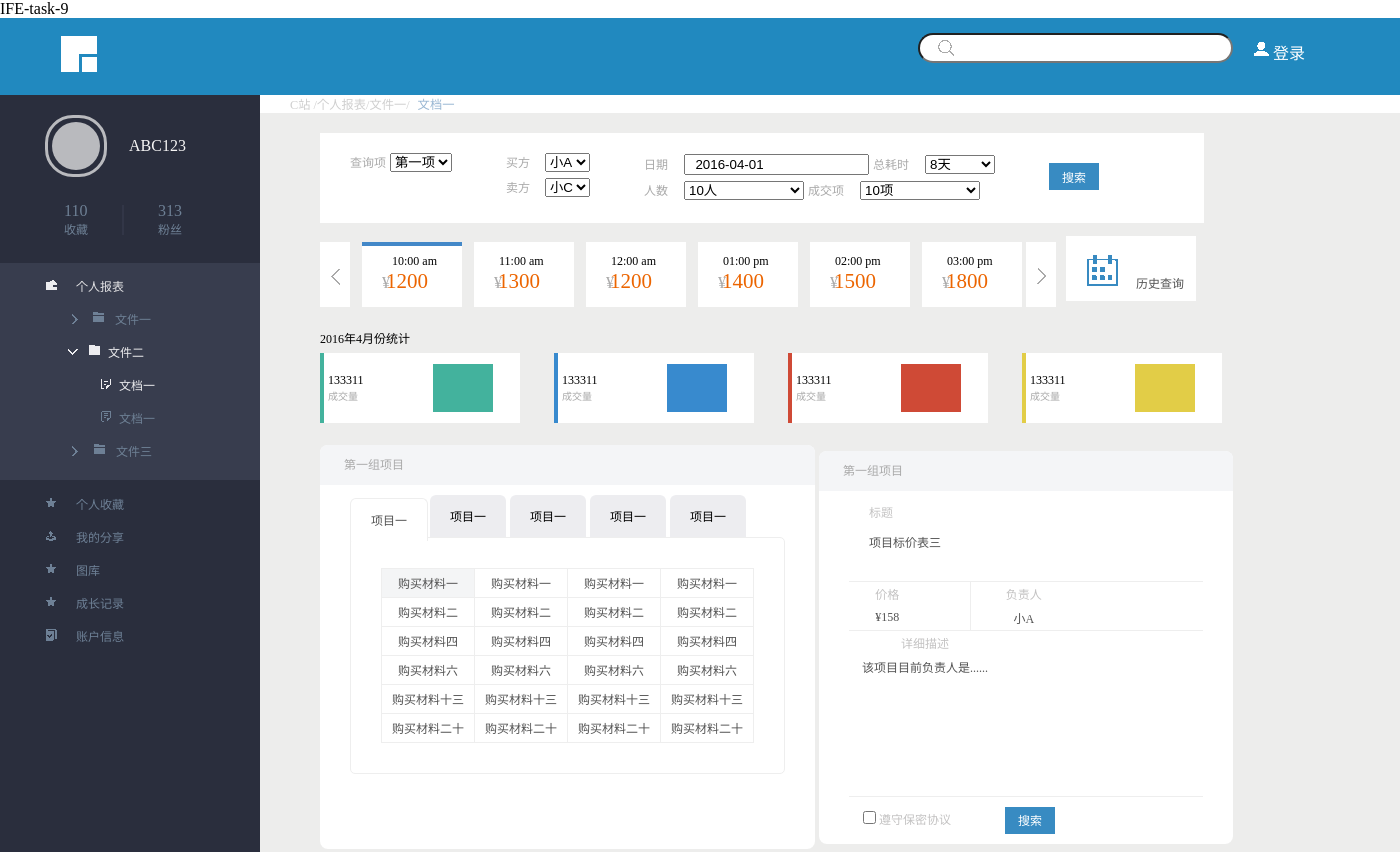
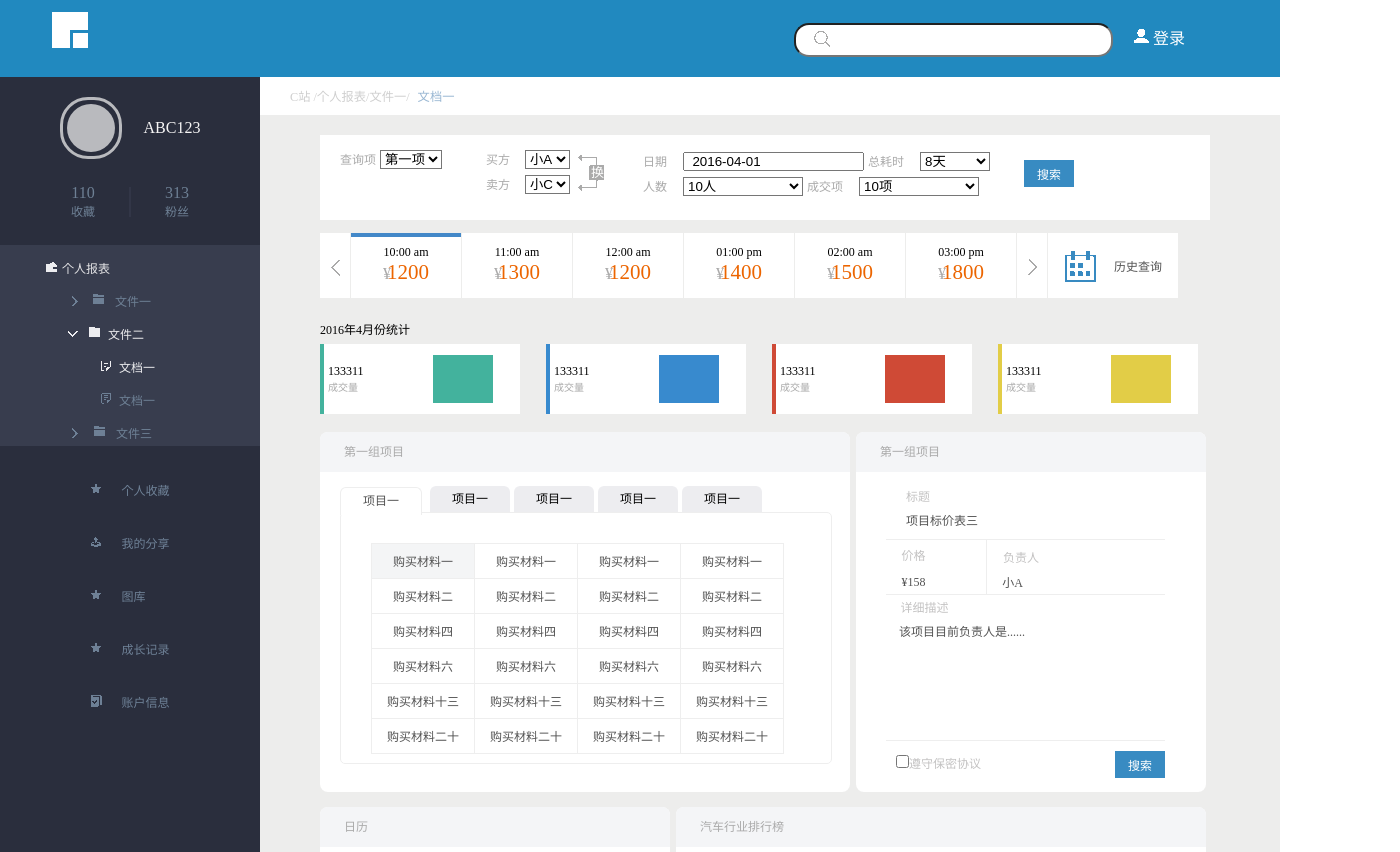
Before and after one commit to Elegenthus/IFE-task-9, a plain HTML site: page index.html in a window 1280 px wide. Shown: the top 852 px of the page, 1400 px wide, since content can reach past the window. Drawn offline with Linux system fonts and the light colour scheme.

Commit message:
second_commit

```diff
--- a/css/index.css
+++ b/css/index.css
@@ -1,66 +1,65 @@
-html,body{
+html,body,a,input,li,p,.head,.side,.main{
 	margin: 0px;
 	padding: 0px;
-	height: 130%;
+}
+.notxt{
+	text-decoration: none;
 }
 .head{
 	background-color: #2189bf;
 	height: 77px;
 	width: 100%;
 	overflow: hidden;
-	min-width: 1400px;
 }
 .topicon{
 	display: inline-block;
-	margin-left: 0px;
+	margin-left: 50px;
 	margin-top: 10px;
 }
+select{
+	background: transparent;
+}
 .input{
-	float: right;
-	display: inline-block;
 	background-image: url('../images/search-icon.png');
 	background-position: 18px center;
 	background-repeat: no-repeat;
 	height: 30px;
 	width: 315px;
 	border-radius: 15px 15px 15px 15px;
-	margin-top: 15px;
-	margin-right: 20px;
+}
+#input{
+	line-height: 77px;
+	float: right;
 }
 .image-register{
 	float: right;
-	display: inline-block;
-	margin-top: 23px;
-	margin-right: 4px;
+	line-height: 77px;
+	margin-left: 20px;
 }
 .register{
+	color: white;
 	float: right;
-	display: inline-block;
-	color: white;
-	margin-top: 22px;
+	line-height: 77px;
+	margin-left: 4px;
 	margin-right: 95px;
 }
 .content{
-	min-width: 1400px;
-	overflow: hidden;
 	background-color: #ededec;
 	margin: 0px;
 	padding: 0px;
-	height: 100%;
 }
 .side{
 	float: left;
 	background-color: #2a2e3d;
 	width: 260px;
-	height: 100%;
-	margin-left: 0px;
+	height: 1220px;
+	margin-left:0px;
 	margin-top: 0px;
 	margin-bottom: 0px;
 }
 .main{
 	padding: 0px;
-	height: 100%;
-	min-width: 1200px;
+	height: 1210px;
 	margin-left: 260px;
 }
 .circle1{
@@ -69,10 +68,12 @@ html,body{
 	height: 56px;
 	border-radius: 28px;
 	border: 3px #b9babe solid;
-	margin-left: 45px;
 	margin-top: 20px;
 	margin-bottom: 20px;
 	vertical-align: middle;
+}
+#user{
+	text-align: center;
 }
 .circle2{
 	width: 48px;
@@ -91,7 +92,6 @@ html,body{
 	font-size:16px;
 }
 .num110{
-	display: inline-block;
 	color: #6e8095;
 	font-family: 黑体;
 	font-size: 16px;
@@ -103,7 +103,6 @@ html,body{
 }
 .num1{
 	display: inline-block;
-	margin-left: 64px;
 	margin-top: 3px;
 	margin-bottom: 3px;
 	vertical-align: middle;
@@ -114,11 +113,6 @@ html,body{
 	vertical-align: middle;
 }
 .collection{
-	color: #6e8095;
-	font-size: 12px;
-	font-family: 宋体;
-}
-.fans{
 	color: #6e8095;
 	font-size: 12px;
 	font-family: 宋体;
@@ -137,11 +131,10 @@ hr{
 	width: 260px;
 	margin-left: 0px;
 	padding-top: 4px;
-	padding-bottom:20px;
+	padding-bottom:4px;
 	margin-top: 20px;
 }
 .personalform{
-	margin-left: 45px;
 	margin-top: 10px;
 }
 .side_icon1{
@@ -149,20 +142,20 @@ hr{
 	height: 13px;
 	width: 13px;
 	border:none;
+	margin-left: 45px;
 }
 .personal_form{
 	display: inline-block;
-	margin-left: 14px;
 	font-family: 黑体;
 	font-size: 12px;
 	color: #e4e4e6;
 }
 .file_1{
-	margin-left: 70px;
 	margin-top: 15px;
 }
 .side_icon2{
 	display: inline-block;
+	margin-left: 70px;
 	height: 13px;
 	width: 10px;
 }
@@ -248,6 +241,9 @@ hr{
 	height: 13px;
 	width: 13px;
 }
+.centerbox select{
+	background-color: transparent;
+}
 .file3{
 	margin-left: 6px;
 	display: inline-block;
@@ -255,25 +251,8 @@ hr{
 	font-size: 12px;
 	color: #6e8095;
 }
-.image_collection{
-	display: inline-block;
-	width: 12px;
-	height: 12px;
-}
-.personal_collection{
-	margin-top: 15px;
-	margin-left: 45px;
-}
-.personalcollection{
-	display: inline-block;
-	margin-left: 15px;
-	font-family: 黑体;
-	font-size: 12px;
-	color: #6e8096;
-}
 ._share{
-	margin-left: 45px;
-	margin-top: 15px;
+	margin-top: 35px;
 }
 .image_share{
 	display: inline-block;
@@ -287,58 +266,10 @@ hr{
 	font-size: 12px;
 	color: #6e8096;
 }
-.pictures{
-	margin-left: 45px;
-	margin-top: 15px;
-}
-.image_pictures{
-	display: inline-block;
-	width: 12px;
-	height: 12px;
-}
-.picture{
-	display: inline-block;
-	margin-left: 15px;
-	font-family: 黑体;
-	font-size: 12px;
-	color: #6e8096;
-}
-.grown{
-	margin-left: 45px;
-	margin-top: 15px;
-}
-.image_grown{
-	display: inline-block;
-	width: 12px;
-	height: 12px;
-}
-.grow{
-	display: inline-block;
-	margin-left: 15px;
-	font-family: 黑体;
-	font-size: 12px;
-	color: #6e8096;
-}
-._account{
-	margin-left: 45px;
-	margin-top: 15px;
-}
-.image_account{
-	display: inline-block;
-	width: 12px;
-	height: 12px;
-}
-.account{
-	display: inline-block;
-	margin-left: 15px;
-	font-family: 黑体;
-	font-size: 12px;
-	color: #6e8096;
-}
 .part1{
-	width: 100%;
 	margin-top: 0px;
 	margin-left: 0px;
+	padding: 10px 20px;
 	background-color: #ffffff;
 }
 .part1_1{
@@ -355,13 +286,15 @@ hr{
 	font-size: 12.28px;
 	color: #99b7d3;
 }
-.part2{
+.sheet{
 	background-color: #ffffff;
 	display: inline-block;
 	margin-top:20px;
-	padding: 20px 105px 20px 30px;
+	padding: 15px 20px;
 	margin-left: 60px;
 	margin-right: 70px;
+	width: 850px;
+	height: 55px;
 }
 ._search{
 	display: inline-block;
@@ -377,11 +310,26 @@ hr{
 ._sale{
 	display: inline-block;
 	vertical-align: top;
-	margin-left: 50px;
+	margin-left: 40px;
+}
+#change{
+	display: inline-block;
+	background-image: url("../images/change.png");
+	background-repeat: no-repeat;
+	background-position: center;
+	height: 40px;
+	width: 30px;
+	margin-left: 0px;
+	color: #ffffff;
+	line-height: 40px;
+	text-align: right;
+	font-size: 13px;
+	padding-right: 5px;
+	padding-left: 0px;
 }
 .DTPS{
 	display: inline-block;
-	margin-left: 50px;
+	margin-left: 30px;
 	vertical-align: middle;
 }
 .DT{
@@ -397,18 +345,28 @@ hr{
 	font-family: 黑体;
 	font-size: 12px;
 	color: #ffffff;
+	margin-left: 130px;
+}
+.sheet button{
+	background-color: #388bc2;
+	width: 50px;
+	height: 27px;
+	margin-left: 30px;
+	border:none;
+	vertical-align: middle;
 }
 button{
 	background-color: #388bc2;
 	width: 50px;
 	height: 27px;
-	margin-left: 50px;
 	margin-top: 10px;
 	margin-bottom: 10px;
 	border:none;
 	vertical-align: middle;
 }
-.part3{
+.quotation{
+	width: 890px;
+	height: 65px;
 	margin: 13px 60px;
 	padding: 0px;
 }
@@ -417,48 +375,50 @@ button{
 	width: 30px;
 	background-color: #ffffff;
 	height: 65px;
-	vertical-align: bottom;
+	margin-right: -3px;
+	vertical-align: middle;
 }
 .image_part3_1{
 	margin-top: 25px;
 	margin-left: 10px;
 }
-.part3_2{
+.quotation .pric{
 	display: inline-block;
-	margin-left: 8px;
-	width: 100px;
+	vertical-align: middle;
+	margin-right: -3px;
+	width: 110px;
 	height: 65px;
 	background-color: #ffffff;
 }
 .part3_2_1{
 	margin-top: 0px;
 	background-color: #4388c8;
-	width: 100px;
+	width: 110px;
 	height: 4px;
 }
 .part3_3{
 	display: inline-block;
-	margin-left: 6px;
+	margin-left: 0px;
 	width: 130px;
 	height: 65px;
+	line-height: 65px;
+	vertical-align: middle;
 	background-color: #ffffff;
 }
 .time{
 	display: inline-block;
 	margin-top: 12px;
-	margin-left: 25px;
 	font-family: 微软雅黑;
 	font-size: 12px;
 }
 .time_1{
 	display: inline-block;
 	margin-top: 8px;
-	margin-left: 30px;
 	font-family: 微软雅黑;
 	font-size: 12px;
 }
 .RMB{
-	margin-left: 10px;
+	text-align: center;
 }
 .rmb{
 	margin-right: -8px;
@@ -473,112 +433,89 @@ button{
 }
 .image_part3_3{
 	display: inline-block;
-	margin-top: 18px;
-	margin-left: 20px;
+}
+.image_part3_3 img{
+	display: inline-block;
+	vertical-align: middle;
 }
 .history{
 	display: inline-block;
+	vertical-align: middle;
 	margin-left: 12px;
 	font-family: 微软雅黑;
 	font-size: 12px;
 	color: #535353;
 }
-.part4{
+.statistic{
 	margin: 22px 60px;
 	padding: 0px;
+	height: 90px;
+	width: 890px;
 }
-.part4_1{
+.sta_box{
 	display:inline-block;
 	width: 200px;
 	height: 70px;
 	background-color: #ffffff;
-	margin-right: 30px;
+	margin-right: 22px;
 }
-.part4_1_1{
+.yel{
+	margin-right: 0px;
+}
+.sta_box .bar{
 	vertical-align: middle;
 	display: inline-block;
 	width: 4px;
 	height: 70px;
+}
+.green{
 	background-color: #43b29d;
 }
-.part4_1_2{
+.num_deal{
 	display: inline-block;
 	vertical-align: middle;
 }
-.part4_1_2_1{
+.sta_box .num{
 	font-size: 12px;
 	font-family: 黑体;
 }
-.part4_1_2_2{
+.sta_box .deal{
 	font-size: 10px;
 	font-family: 黑体;
 	color:#aaaaaa;
 }
-.part4_1_3{
+.sta_box .box{
 	margin-left: 65px;
 	display: inline-block;
 	width: 60px;
 	height: 48px;
-	background-color: #43b29d;
 	vertical-align: middle;
 }
-.part4_2_1{
-	vertical-align: middle;
-	display: inline-block;
-	width: 4px;
-	height: 70px;
+.blue{
 	background-color: #388ace;
 }
-.part4_3_1{
-	vertical-align: middle;
-	display: inline-block;
-	width: 4px;
-	height: 70px;
+.re{
 	background-color: #cf4a36;
 }
-.part4_4_1{
-	vertical-align: middle;
-	display: inline-block;
-	width: 4px;
-	height: 70px;
+.yello{
 	background-color: #e2cd47;
-}
-.part4_2_3{
-	margin-left: 65px;
-	display: inline-block;
-	width: 60px;
-	height: 48px;
-	background-color: #388ace;
-	vertical-align: middle;
-}
-.part4_3_3{
-	margin-left: 65px;
-	display: inline-block;
-	width: 60px;
-	height: 48px;
-	background-color: #cf4a36;
-	vertical-align: middle;
-}
-.part4_4_3{
-	margin-left: 65px;
-	display: inline-block;
-	width: 60px;
-	height: 48px;
-	background-color: #e2cd47;
-	vertical-align: middle;
 }
 p{
 	font-size: 12px;
 	font-family: 微软雅黑;
 	margin-bottom: 6px;
 }
-.part56{
+.pro_form{
 	margin: 15px 60px;
+	width: 890px;
+	height: 360px;
 }
-.part5{
+.proj{
 	vertical-align: middle;
 	background-color: #ffffff;
 	display: inline-block;
+	width: 530px;
+	height: 360px;
 	border-radius: 8px;
 }
 .part5_1{
@@ -593,12 +530,29 @@ p{
 .big_box{
 	border: 1px groove;
 	border-radius: 5px;
-	margin: -2px 30px 75px;
+	margin: -2px 20px;
+	width: 490px;
+	height: 250px;
+}
+.project{
+	display: inline-block;
+	font-size: 12px;
+	font-family: 微软雅黑;
+	background-color: #ededf0;
+	border-radius: 6px 6px 0px 0px;
+	line-height: 27px;
+	text-align: center;
+	margin-top: 14px;
+	width: 80px;
+	height: 26px;
 }
 .box1{
 	position: absolute;
-	margin-left: 30px;
-	margin-top:13px;
+	margin-left: 20px;
+	width: 80px;
+	height: 27px;
+	margin-top:15px;
+	line-height: 27px;
 	border:1px groove;
 	background-color: #ffffff;
 	display: inline-block;
@@ -606,33 +560,20 @@ p{
 	font-family: 微软雅黑;
 	color: #535353;
 	border-radius: 6px 6px 0px 0px;
-	padding: 12px 20px;
+	text-align: center;
 	border-bottom-style: none;
 }
 .box3{
 	margin-left: 110px;
 	margin-top: 10px;
 	margin-bottom: 2px;
-	display: inline-block;
-	font-size: 12px;
-	font-family: 微软雅黑;
-	background-color: #ededf0;
-	border-radius: 6px 6px 0px 0px;
-	padding: 12px 20px;
 }
 .box2{
 	margin-left: 0px;
-	display: inline-block;
-	font-size: 12px;
-	font-family: 微软雅黑;
-	background-color: #ededf0;
-	border-radius: 6px 6px 0px 0px;
-	padding: 12px 20px;
 }
-.table,td{
-	margin:30px;
+table,td{
+	margin: 30px;
 	border:2px;
-	padding: 5px 10px;
 	border: 1px solid;
 	border-style: groove;
 	border-collapse: collapse;
@@ -641,16 +582,26 @@ p{
 	color: #535353;
 	text-align: center;
 }
+.table4 td{
+	padding: 8px 15px;
+}
+.table3 td{
+	padding: 5px 10px;
+}
 .td{
 	background-color: #f4f5f6;
 }
-.part6{
+.form{
 	vertical-align: middle;
 	background-color: #ffffff;
 	display: inline-block;
+	height: 360px;
+	width: 350px;
+	margin-left: 2px;
 	border-radius: 8px;
 }
 .title{
+	margin-top: 15px;
 	margin-left: 50px;
 	font-size: 12px;
 	font-family: 微软雅黑;
@@ -661,20 +612,19 @@ p{
 	font-size: 12px;
 	font-family: 微软雅黑;
 	color: #535353;
+	margin-bottom: -20px;
 }
 .price{
 	border-left-style: hidden;
 	border-bottom-style: hidden;
 	padding: 3px 60px 3px 15px;
-	font-size: 12px;
 	font-family: 微软雅黑;
 	color: #c3c2c2;
 }
 .duty{
 	border-bottom-style: hidden;
 	border-right-style: hidden;
-	padding: 3px 140px 3px 13px;
-	font-size: 12px;
+	padding: 8px 125px 4px 15px;
 	font-family: 微软雅黑;
 	color: #c3c2c2;
 }
@@ -704,7 +654,7 @@ p{
     border-left-style: hidden;
 	border-right-style: hidden;
 	border-top-style: hidden;
-	padding: 3px 215px 120px 13px;
+	padding: 3px 140px 100px 13px;
 	font-size: 12px;
 	font-family: 微软雅黑;
 	color: #535353;
@@ -719,50 +669,60 @@ p{
 .part6_3{
 	margin-top: -30px;
 }
-.part78{
+.cal_rank{
 	margin: 15px 60px;
+	width: 890px;
+	height: 355px;
 }
-.part7{
+.calendar{
 	vertical-align: middle;
 	background-color: #ffffff;
 	display: inline-block;
 	border-radius: 8px;
-	padding-bottom: 35px;
+	width: 350px;
+	height: 355px;
 }
 .year{
-	margin-left: 30px;
 	font-size: 12px;
 	font-family: 黑体;
 	color: #535353;
 }
+.calendar .date{
+	text-align: center;
+}
 .day{
+	margin-left: -4px;
 	font-size: 12px;
 	font-family: 黑体;
 	color: #535353;
 }
 .month{
-	width: 85px;
+	margin-left: -4px;
+	width: 80px;
+	text-align: center;
 	font-size: 12px;
 	font-family: 黑体;
 	color: #535353;
 }
 .button3{
+	margin-left: -4px;
 	background-color: #ffffff;
 	width: 75px;
 	height: 20px;
-	margin-left: 6px;
 	border:1px groove;
 	font-size: 12px;
 	font-family: 黑体;
+	display: inline-block;
 	color: #535353;
-	margin-right: 20px;
 }
-.part8{
+.ranklist{
 	vertical-align: middle;
 	background-color: #ffffff;
 	display: inline-block;
 	border-radius: 8px;
-	padding-bottom: 20px;
+	height: 355px;
+	width: 530px;
+	margin-left: 2px;
 }
 .pb{
 	display: inline-block;
@@ -844,10 +804,12 @@ p{
 	color: #535353;
 }
 .table2{
-	margin: 5px 20px 30px ;
+	margin: 5px auto ;
+	width: 300px;
+	height: 250px;
 	border:2px;
 	border-spacing: 0px;
-	padding: 0px 15px;
+	padding: 0px;
 	border: 1px solid;
 	border-style: groove;
 	border-collapse: collapse;
--- a/index.html
+++ b/index.html
@@ -1,4 +1,3 @@
-IFE-task-9
 <!DOCTYPE html>
 <html>
 <head>
@@ -8,37 +7,39 @@ IFE-task-9
 </head>
 <body>
 	<div class="head">
-	<img src="./images/top icon.png" class="topicon">
-	<div class="register">登录</div>
+	<div class="topicon"><img src="./images/top-icon.png" ></div>
+	<a href="#" class="register notxt">登录</a>
 	<div class="image-register"><img src="./images/register.png" ></div>
-	<input type="text"class="input"></input>
+	<div id="input"><input type="text"class="input"></input></div>
 	</div>
 	<div class="content">
 	<div class="side">
-		<div class="circle1">
+	    <div id="user">
+		<a href="#"class="circle1">
 			<div class="circle2"></div>
+		</a>
+		<a href="#" class="ABC123 notxt">ABC123</a>
 		</div>
-		<div class="ABC123">ABC123</div>
-		<div>
+		<div id="user">
 		<div class="num1">
-		<div class="num110">110</div>
-		<div class="collection">收藏</div>
+		<div><a href="#" class="num110 notxt">110</a></div>
+		<div><a href="#" class="collection notxt">收藏</a></div>
 		</div>
 		<hr></hr>
 		<div class="num2">
-		<div class="num313">313</div>
-		<div class="fans">粉丝</div>
+		<div><a href="#" class="num313 notxt">313</a></div>
+		<div><a href="#" class="collection notxt">粉丝</a></div>
 		</div>
 		</div>
 		<div class="centerbox">
 		<div class="personalform">
 		<div class="side_icon1"><img src="./images/side_icon1.png"></div>
-		<div class="personal_form">个人报表</div>
+		<a href="#" class="personal_form notxt" class="notxt">个人报表</a>
 		</div>
 		<div class="file_1">
 		<div class="side_icon2"><img src="./images/side_icon2.png"></div>
 		<div class="side_icon4"><img src="./images/side_icon4.png"></div>
-		<div class="file1">文件一</div>
+		<a href="#" class="file1 notxt">文件一</a>
 		</div>
 		<div class="file_2">
 		<div class="side_icon3"><img src="./images/side_icon3.png"></div>
@@ -59,37 +60,39 @@ IFE-task-9
 		<div class="file3">文件三</div>
 		</div>
 		</div>
-		<div class="personal_collection">
-		<div class="image_collection"><img src="./images/collection.png"></div>
-		<div class="personalcollection">个人收藏</div>
+		<div class="_share" id="user">
+		<div class="image_share"><img src="./images/collection.png"></div>
+		<a href="#" class="share notxt">个人收藏</a>
 		</div>
-		<div class="_share">
+		<div class="_share" id="user">
 			<div class="image_share"><img src="./images/share.png"></div>
-			<div class="share">我的分享</div>
+			<a href="#" class="share notxt">我的分享</a>
 		</div>
-		<div class="pictures">
-			<div class="image_pictures"><img src="./images/collection.png"></div>
-			<div class="picture">图库</div>
+		<div class="_share" id="user">
+			<div class="image_share"><img src="./images/collection.png"></div>
+			<a href="#" class="share notxt">图库&emsp;&emsp;</a>
 		</div>
-		<div class="grown">
-			<div class="image_grown"><img src="./images/collection.png"></div>
-			<div class="grow">成长记录</div>
+		<div class="_share" id="user">
+			<div class="image_share"><img src="./images/collection.png"></div>
+			<a href="" class="share notxt">成长记录</a>
 		</div>
-		<div class="_account">
-			<div class="image_account"><img src="./images/account.png"></div>
-			<div class="account">账户信息</div>
+		<div class="_share" id="user">
+			<div class="image_share"><img src="./images/account.png"></div>
+			<a href="" class="share notxt">账户信息</a>
 		</div>
 	</div>
 	<div class="part1">
 			<div class="part1_1">C站 /个人报表/文件一/</div>
-		<div class="part1_2">文档一</div>
+		<a href="" class="part1_2 notxt">文档一</a>
 	</div>
 	<div class="main">
-		<div class="part2">
+		<div class="sheet">
 		<div class="_search">
 			<label for="search" class="search">查询项</label>
 			<select id="search">
 				<option value="0">第一项</option>
+				<option value="1">第二项</option>
+				<option value="2">第三项</option>
 			</select>
 		</div>
 		<div class="_sale">
@@ -107,6 +110,7 @@ IFE-task-9
 		      </select>
 		      </div>
 		      </div>
+		      <div id="change">换</div>
 		     <div class="DTPS">
 		     	<div class="DT">
 		     		<label for="date" class="search">日期&emsp;</label>
@@ -131,47 +135,60 @@ IFE-task-9
 		     	</div>
 		     	<button type="button" class="button">搜索</button>
 		</div>
-		<div class="part3">
+		<div class="quotation">
 			<div class="part3_1"><img src="./images/part3_1.png" class="image_part3_1">
 			</div>
-			<div class="part3_2">
+			<div class="pric">
 				<div class="part3_2_1"></div>
+
+				<div class="RMB">
 				    <div class="time_1">10:00 am</div>
+				    </div>
 				    <div class="RMB">
 					<div class="rmb">¥</div>
 					<div class="rmb_num">1200</div>
 				</div>
 			</div>
-			<div class="part3_2">
+			<div class="pric">
+			<div class="RMB">
 			    <div class="time">11:00 am</div>
+			</div>
 			<div class="RMB">
 					<div class="rmb">¥</div>
 					<div class="rmb_num">1300</div>
 			</div>
 			</div>
-			<div class="part3_2">
+			<div class="pric">
+				<div class="RMB">
 			    <div class="time">12:00 am</div>
+			</div>
 				<div class="RMB">
 					<div class="rmb">¥</div>
 					<div class="rmb_num">1200</div>
 			</div>
 			</div>
-			<div class="part3_2">
+			<div class="pric">
+				<div class="RMB">
 			    <div class="time">01:00 pm</div>
+			</div>
 				<div class="RMB">
 					<div class="rmb">¥</div>
 					<div class="rmb_num">1400</div>
 			</div>
 			</div>
-			<div class="part3_2">
-				<div class="time">02:00 pm</div>
+			<div class="pric">
+				<div class="RMB">
+			    <div class="time">02:00 am</div>
+			</div>
 				<div class="RMB">
 					<div class="rmb">¥</div>
 					<div class="rmb_num">1500</div>
 			</div>
 			</div>
-			<div class="part3_2">
+			<div class="pric">
+				<div class="RMB">
 			    <div class="time">03:00 pm</div>
+			</div>
 				<div class="RMB">
 					<div class="rmb">¥</div>
 					<div class="rmb_num">1800</div>
@@ -181,57 +198,57 @@ IFE-task-9
 				<img src="./images/part3_2.png" class="image_part3_1">
 			</div>
 
-			<div class="part3_3">
+			<div class="part3_3" id="user">
 				<div class="image_part3_3"><img src="./images/part3_3.png"></div>
 				<div class="history">历史查询</div>
 			</div>
 		</div>
-		<div class="part4">
+		<div class="statistic">
 			<p>2016年4月份统计</p>
-			<div class="part4_1">
-				<div class="part4_1_1"></div>
-				<div class="part4_1_2">
-					<div class="part4_1_2_1">133311</div>
-					<div class="part4_1_2_2">成交量</div>
+			<div class="sta_box">
+				<div class="bar green"></div>
+				<div class="num_deal">
+					<div class="num">133311</div>
+					<div class="deal">成交量</div>
 				</div>
-				<div class="part4_1_3"></div>
+				<div class="box green"></div>
 			</div>
-			<div class="part4_1">
-				<div class="part4_2_1"></div>
-				<div class="part4_1_2">
-					<div class="part4_1_2_1">133311</div>
-					<div class="part4_1_2_2">成交量</div>
+			<div class="sta_box">
+				<div class="bar blue"></div>
+				<div class="num_deal">
+					<div class="num">133311</div>
+					<div class="deal">成交量</div>
 				</div>
-				<div class="part4_2_3"></div>
+				<div class="box blue"></div>
 			</div>
-			<div class="part4_1">
-				<div class="part4_3_1"></div>
-				<div class="part4_1_2">
-					<div class="part4_1_2_1">133311</div>
-					<div class="part4_1_2_2">成交量</div>
+			<div class="sta_box">
+				<div class="bar re"></div>
+				<div class="num_deal">
+					<div class="num">133311</div>
+					<div class="deal">成交量</div>
 				</div>
-				<div class="part4_3_3"></div>
+				<div class="box re"></div>
 			</div>
-			<div class="part4_1">
-				<div class="part4_4_1"></div>
-				<div class="part4_1_2">
-					<div class="part4_1_2_1">133311</div>
-					<div class="part4_1_2_2">成交量</div>
+			<div class="sta_box yel">
+				<div class="bar yello"></div>
+				<div class="num_deal">
+					<div class="num">133311</div>
+					<div class="deal">成交量</div>
 				</div>
-				<div class="part4_4_3"></div>
+				<div class="box yello"></div>
 			</div>
 		</div>
-		<div class="part56">
-			<div class="part5">
+		<div class="pro_form">
+			<div class="proj">
 				<div class="part5_1">&emsp;&emsp;第一组项目</div>
 				<div class="box1">项目一</div>
-				<div class="box3">项目一</div>
-				<div class="box2">项目一</div>
-				<div class="box2">项目一</div>
-				<div class="box2">项目一</div>
+				<div class="box3 project">项目一</div>
+				<div class="box2 project">项目一</div>
+				<div class="box2 project">项目一</div>
+				<div class="box2 project">项目一</div>
 				<div class="big_box">
 
-					<table class="table">
+					<table class="table4">
 						<tbody>
 							<tr>
 								<td class="td">购买材料一</td>
@@ -273,7 +290,7 @@ IFE-task-9
 					</table>
 				</div>
 			</div>
-			<div class="part6">
+			<div class="form">
 				<div class="part5_1">&emsp;&emsp;第一组项目</div>
 				<p class="title">标题</p>
 				<p class="form3">项目标价表三</p>
@@ -304,10 +321,10 @@ IFE-task-9
 				</div>
 			</div>
 			</div>
-		<div class="part78">
-			<div class="part7">
+		<div class="cal_rank">
+			<div class="calendar">
 				<div class="part5_1">&emsp;&emsp;日历</div>
-				<div class="part7_1">
+				<div class="date">
 					<select class="year">
 						<option value="0">
 							2016年
@@ -477,7 +494,7 @@ IFE-task-9
 					</tbody>
 				</table>
 			</div>
-			<div class="part8">
+			<div class="ranklist">
 				<div class="part5_1">&emsp;&emsp;汽车行业排行榜</div>
 				<table class="table3">
 					<thead>
```
Also changed, not shown: images/change.png (added), images/top-icon.png (added). Lines whose indentation alone changed are shown as unchanged.
